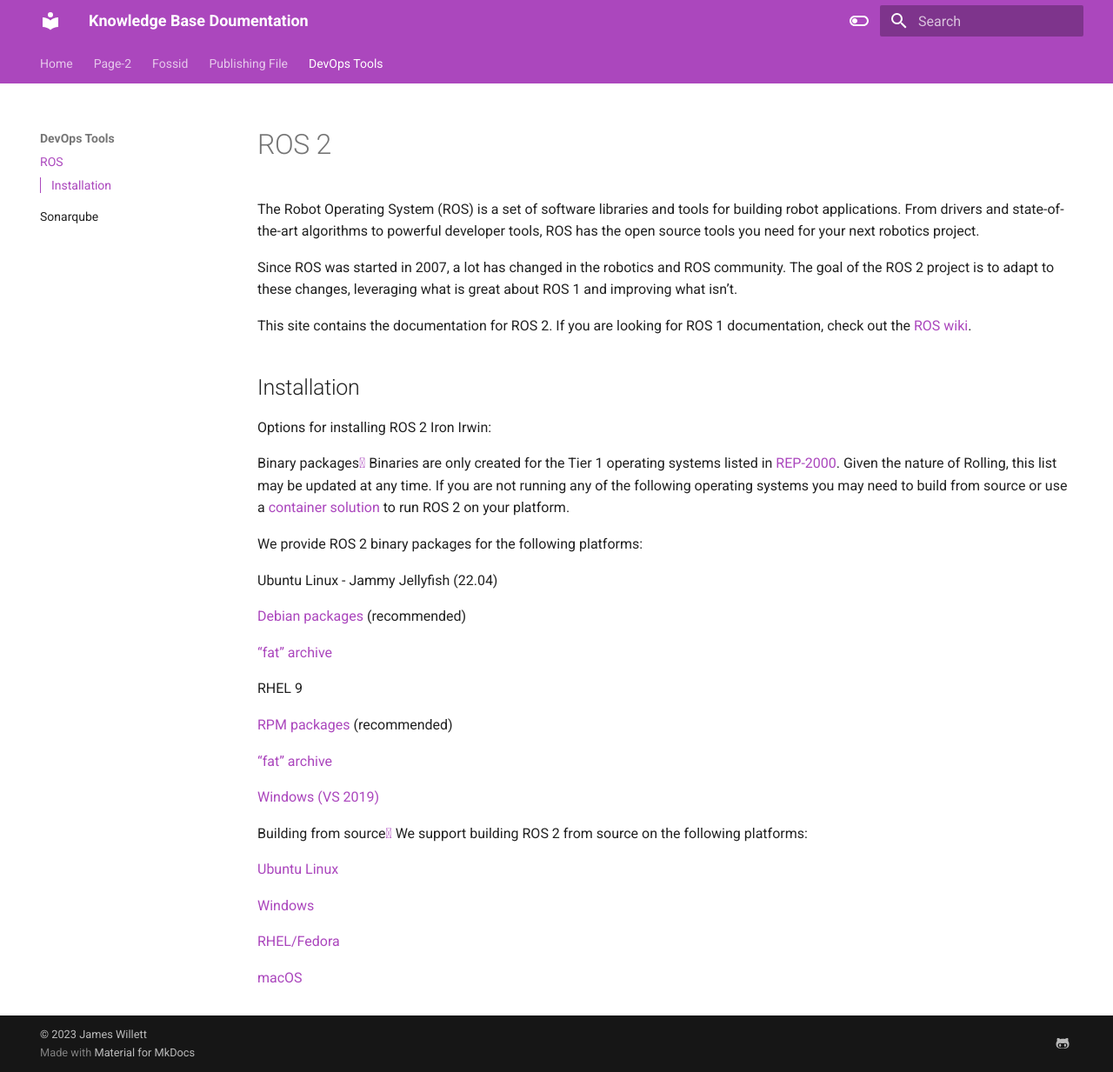
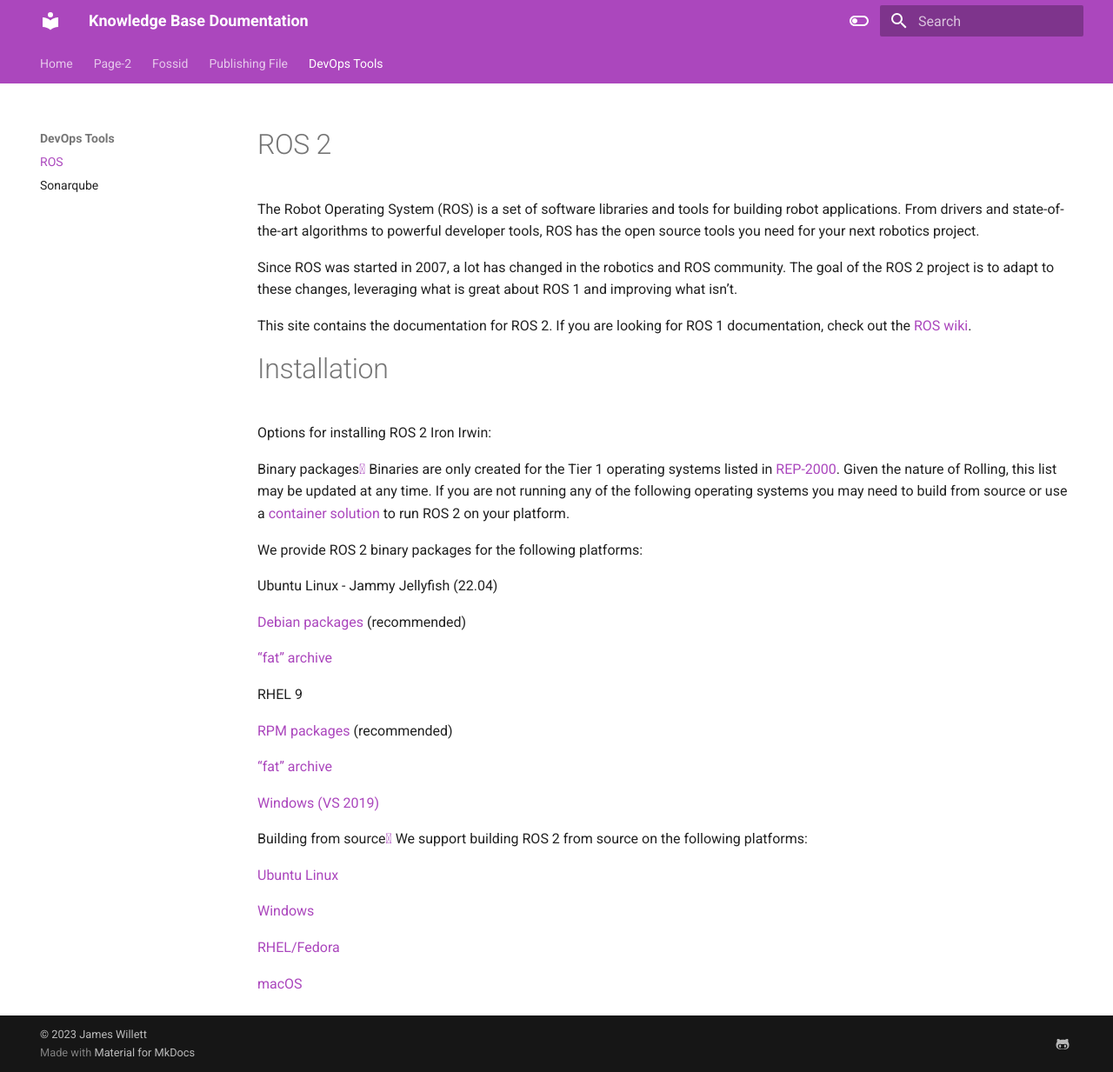
Before and after one commit to mhd8a/material-mkdocs-tutorial, an MkDocs documentation site: the page built from docs/ROS.md, in a window 1280 px wide and 1233 px high. Shown: the whole window at 87% size. Built offline with MkDocs 1.6.1 and Material for MkDocs 9.7.7, drawn with Linux system fonts in a browser that asks for light colours.

Commit message:
Update ROS.md

```diff
--- a/docs/ROS.md
+++ b/docs/ROS.md
@@ -7,7 +7,7 @@
 This site contains the documentation for ROS 2. If you are looking for ROS 1 documentation, check out the [ROS wiki](https://wiki.ros.org/).
 
 
-## Installation
+# Installation
 Options for installing ROS 2 Iron Irwin:
 
 Binary packages[](https://docs.ros.org/en/iron/Installation.html#binary-packages)
```
